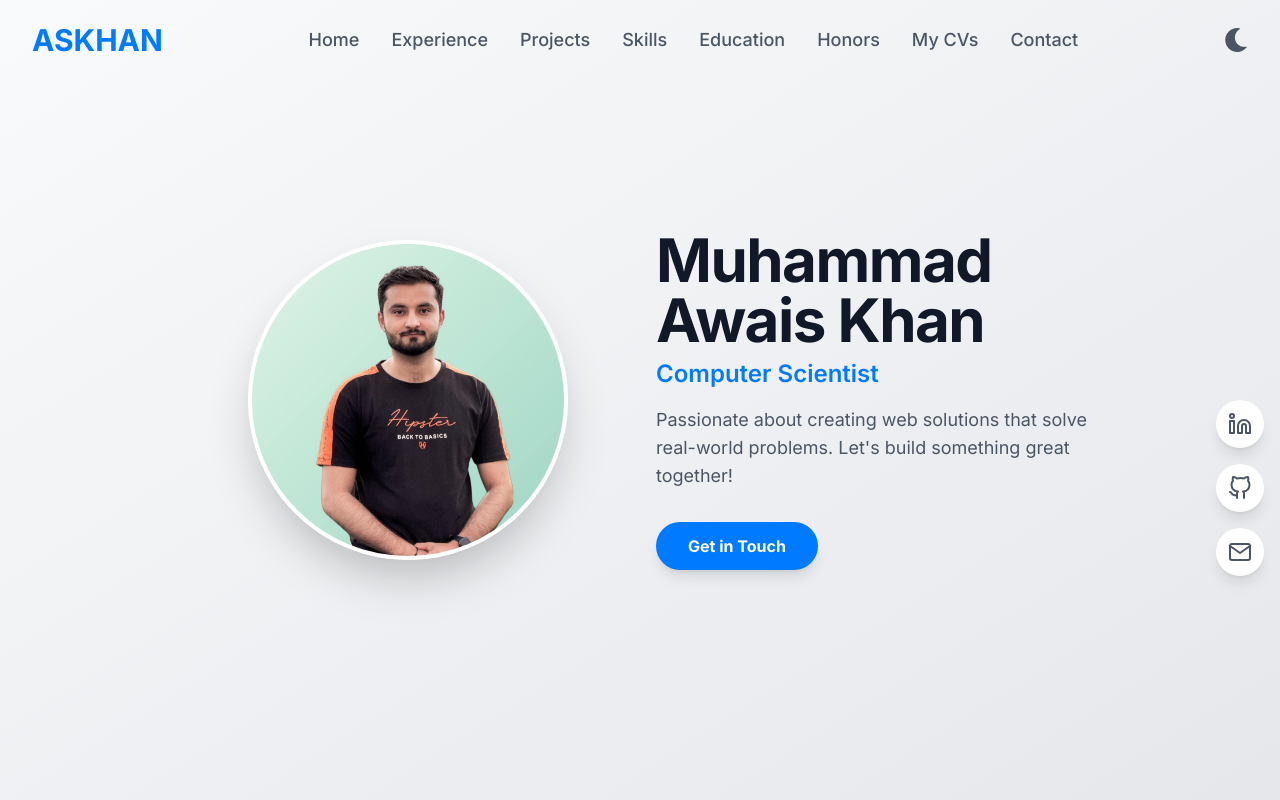
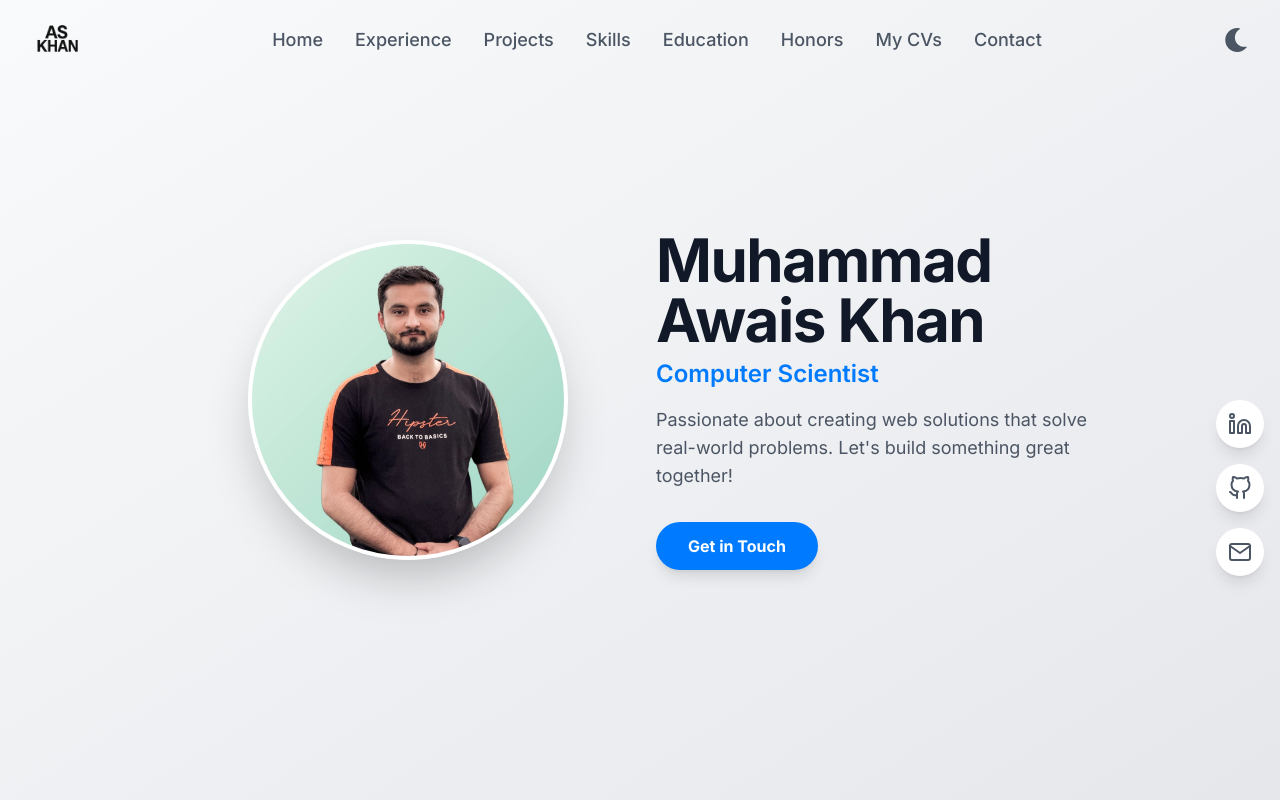
Before and after one commit to askhan963/my-portfolio-website, a Next.js app: page / in a window 1280 px wide. Shown: the top 800 px of the page. Built offline with nearby package versions, Linux system fonts and the light colour scheme.

Commit message:
add: Logo

```diff
--- a/src/app/components/Navbar.tsx
+++ b/src/app/components/Navbar.tsx
@@ -3,6 +3,7 @@
 import { useState, useEffect } from "react";
 import { FaSun, FaMoon, FaBars, FaTimes } from "react-icons/fa";
 import { motion, AnimatePresence } from "framer-motion";
+import Image from "next/image";
 
 export default function Navbar() {
   const [darkMode, setDarkMode] = useState(false);
@@ -87,7 +88,13 @@ export default function Navbar() {
             className="text-3xl font-bold text-primary dark:text-primary-dark"
             whileHover={{ scale: 1.05 }}
           >
-            ASKHAN
+            <Image
+              src="/Logos/ASKHAN_LOGO.png"
+              alt="Logo"
+              width={50}
+              height={50}
+              className="mr-2 dark:invert dark:brightness-0 dark:sepia dark:hue-rotate-[180deg] dark:saturate-200"
+            />
           </motion.a>
 
           {/* Desktop Menu */}
```
Also changed, not shown: public/Logos/ASKHAN_LOGO.png (added).
